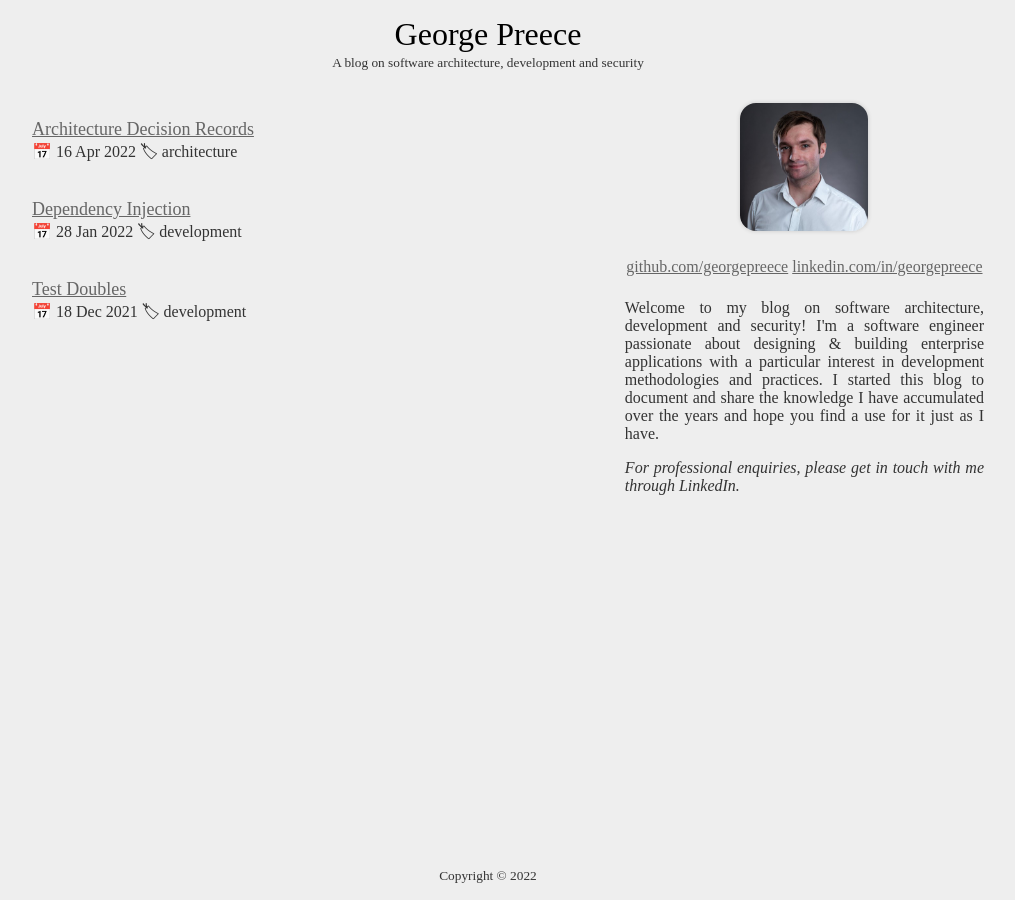
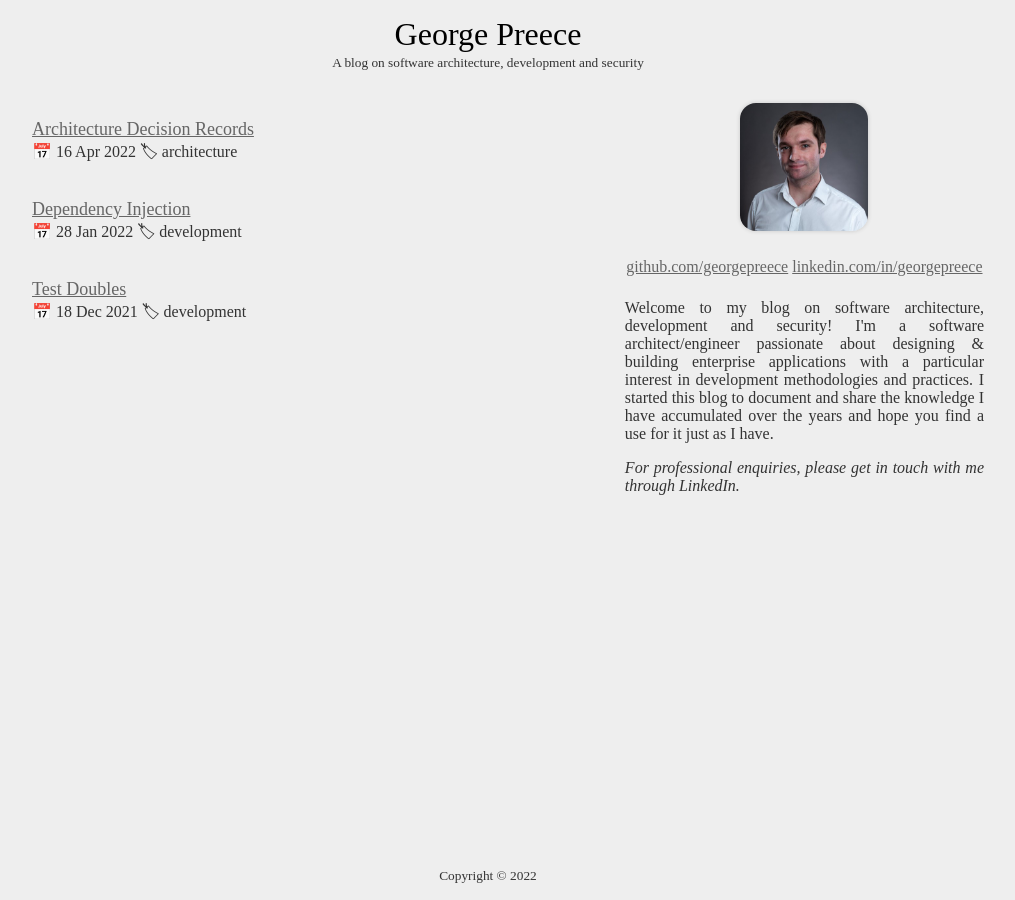
Before and after one commit to GeorgePreece/GeorgePreece.github.io, a Jekyll site: the page built from index.html, in a window 1280 px wide. Shown: the whole page, without its empty margins (152-1167 px from the left). Built offline with Jekyll 4.4.1, drawn with Linux system fonts in a browser that asks for light colours; some web fonts are replaced.

```diff
--- a/_config.yml
+++ b/_config.yml
@@ -9,7 +9,7 @@
     value: "https://linkedin.com/in/georgepreece"
 biography: >
   Welcome to my blog on software architecture, development and security!
-  I&apos;m a software engineer passionate about designing &amp; building
+  I&apos;m a software architect/engineer passionate about designing &amp; building
   enterprise applications with a particular interest in development
   methodologies and practices. I started this blog to document and share the
   knowledge I have accumulated over the years and hope you find a use for it
```
